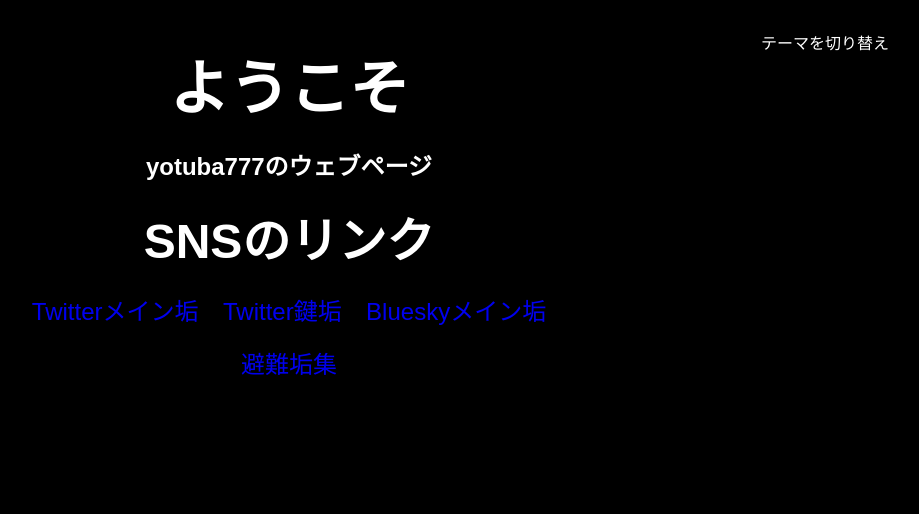
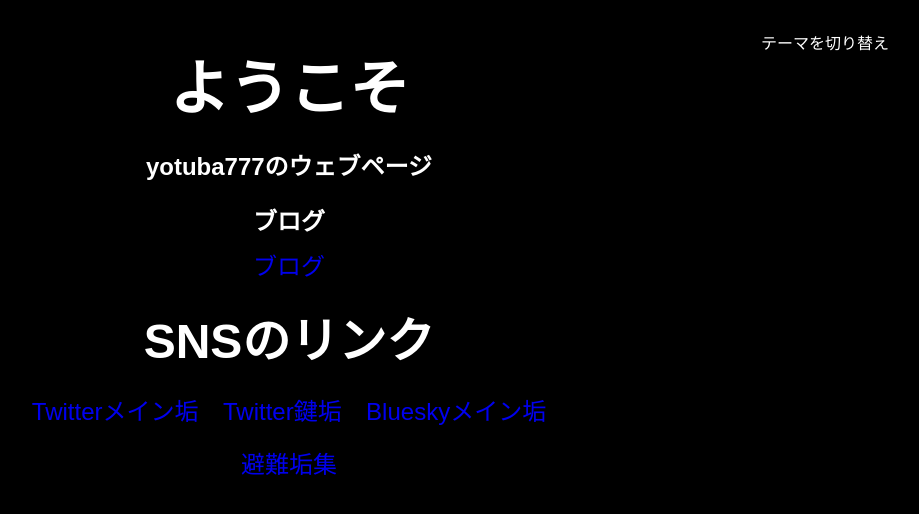
Before and after one commit to YOTUBA7580/yotuba7580.github.io, a plain HTML site: page JA-JP/index.html in a window 1280 px wide. Shown: the whole page, without its empty margins (351-1270 px from the left). Drawn offline with Linux system fonts and the light colour scheme.

Commit message:
Update index.html

```diff
--- a/JA-JP/index.html
+++ b/JA-JP/index.html
@@ -22,6 +22,11 @@
 
         <!-- Social Media Links -->
         <section class="social">
+            <section class="blog_link_text">
+                <h2>ブログ</h2>
+            </section>
+            <a href="https://t.ly/QMi0c" target="_blank">ブログ</a>
+
             <section class="social_links_text">
                 <h2>SNSのリンク</h2>
             </section>
```
